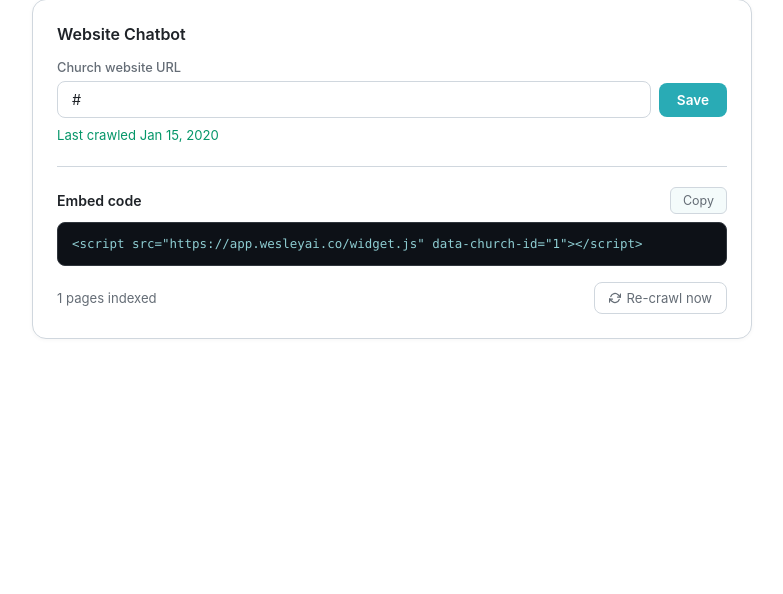
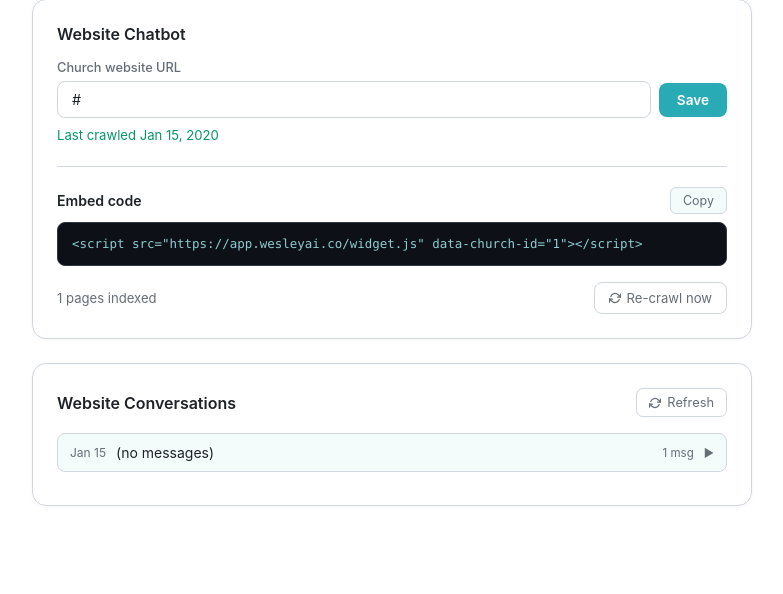
Before and after one commit to matdaltonfirst/wesley-ai-saas, a Flask app: page /dashboard in a window 1280 px wide. Shown: the part 858-1452 px from the top of the page, without its empty margins (248-1031 px from the left). Before the commit the page ends 1197 px from the top, so only its background shows below. Run offline with Flask 3, Linux system fonts and the light colour scheme; a user stored in the database is signed in; tables that the repository leaves empty hold one stand-in row (values such as "Sample post").

Commit message:
Add widget conversation persistence and dashboard view
- New WidgetConversation + WidgetMessage models (widget_conversations,
  widget_messages tables); created automatically via db.create_all()
- Church.widget_conversations relationship with cascade delete
- /api/widget/chat now accepts session_id, saves every message to DB,
  builds history server-side, returns session_id in response
- widget.js replaces client history array with session_id stored in
  sessionStorage (persists across same-tab page navigations)
- Two new login-required endpoints: GET /api/widget/conversations and
  GET /api/widget/conversations/<id>/messages (church-scoped)
- Website Conversations card on /dashboard: shows visitor conversations
  most-recent-first with date, preview, and message count; click to
  lazy-load and expand the full thread inline
- Nightly widget cleanup job at 3:30am deletes conversations > 30 days
- Widget bot now injects church identity (name/city/bot name) into
  system prompt, matching the staff chat behaviour

Co-Authored-By: Claude Sonnet 4.6 <noreply@anthropic.com>

```diff
--- a/app.py
+++ b/app.py
@@ -21,7 +21,7 @@ from docx import Document as DocxDocument
 from apscheduler.schedulers.background import BackgroundScheduler
 from apscheduler.triggers.cron import CronTrigger
 
-from models import db, User, Church, Document, SystemPrompt, CrawledPage, Conversation, Message
+from models import db, User, Church, Document, SystemPrompt, CrawledPage, Conversation, Message, WidgetConversation, WidgetMessage
 
 load_dotenv()
 
@@ -393,12 +393,25 @@ def nightly_cleanup_job():
         for conv in old_convs:
             db.session.delete(conv)
         db.session.commit()
-        print(f"Nightly cleanup: deleted {count} conversation(s) older than 14 days.")
+        print(f"Nightly cleanup: deleted {count} staff conversation(s) older than 14 days.")
+
+
+def nightly_widget_cleanup_job():
+    """Delete widget conversations (and their messages) older than 30 days."""
+    with app.app_context():
+        cutoff = datetime.utcnow() - timedelta(days=30)
+        old = WidgetConversation.query.filter(WidgetConversation.updated_at < cutoff).all()
+        count = len(old)
+        for wconv in old:
+            db.session.delete(wconv)
+        db.session.commit()
+        print(f"Nightly widget cleanup: deleted {count} widget conversation(s) older than 30 days.")
 
 
 scheduler = BackgroundScheduler(daemon=True)
 scheduler.add_job(nightly_crawl_job, CronTrigger(hour=2, minute=0))
 scheduler.add_job(nightly_cleanup_job, CronTrigger(hour=3, minute=0))
+scheduler.add_job(nightly_widget_cleanup_job, CronTrigger(hour=3, minute=30))
 if not scheduler.running:
     scheduler.start()
 
@@ -779,6 +792,52 @@ def get_conversation_messages(conv_id):
     })
 
 
+# ── Widget Conversations API (staff dashboard) ────────────────────────────────
+
+
+@app.route("/api/widget/conversations")
+@login_required
+def list_widget_conversations():
+    wconvs = (
+        WidgetConversation.query
+        .filter_by(church_id=current_user.church_id)
+        .order_by(WidgetConversation.updated_at.desc())
+        .all()
+    )
+    result = []
+    for wc in wconvs:
+        # First user message as a preview
+        first_msg = next((m for m in wc.messages if m.role == "user"), None)
+        preview = (first_msg.content[:80] + "…") if first_msg and len(first_msg.content) > 80 else (first_msg.content if first_msg else "")
+        result.append({
+            "id": wc.id,
+            "session_id": wc.session_id,
+            "created_at": wc.created_at.isoformat(),
+            "updated_at": wc.updated_at.isoformat(),
+            "preview": preview,
+            "message_count": len(wc.messages),
+        })
+    return jsonify({"conversations": result})
+
+
+@app.route("/api/widget/conversations/<int:wconv_id>/messages")
+@login_required
+def get_widget_conversation_messages(wconv_id):
+    wconv = WidgetConversation.query.filter_by(
+        id=wconv_id, church_id=current_user.church_id
+    ).first()
+    if not wconv:
+        return jsonify({"error": "Widget conversation not found."}), 404
+    return jsonify({
+        "id": wconv.id,
+        "session_id": wconv.session_id,
+        "messages": [
+            {"role": m.role, "content": m.content, "created_at": m.created_at.isoformat()}
+            for m in wconv.messages
+        ],
+    })
+
+
 # ── Church branding API ───────────────────────────────────────────────────────
 
 _HEX_COLOR_RE = re.compile(r"^#[0-9a-fA-F]{6}$")
@@ -886,7 +945,7 @@ def widget_chat():
     data = request.get_json(silent=True) or {}
     church_id_raw = data.get("church_id")
     question = (data.get("question") or "").strip()
-    history = data.get("history", [])
+    session_id = (data.get("session_id") or "").strip() or None
 
     def cors_err(msg, status=400):
         resp = jsonify({"error": msg})
@@ -905,6 +964,29 @@ def widget_chat():
     if not church:
         return cors_err("Church not found.", 404)
 
+    # Resolve or create the widget conversation for this session
+    wconv = None
+    if session_id:
+        wconv = WidgetConversation.query.filter_by(
+            church_id=church_id, session_id=session_id
+        ).first()
+    if not wconv:
+        session_id = uuid.uuid4().hex
+        wconv = WidgetConversation(church_id=church_id, session_id=session_id)
+        db.session.add(wconv)
+        db.session.flush()  # get wconv.id
+
+    # Save the user message
+    db.session.add(WidgetMessage(
+        widget_conversation_id=wconv.id, role="user", content=question
+    ))
+
+    # Build history from DB (all previous messages in this session)
+    history = [
+        {"role": m.role, "content": m.content}
+        for m in wconv.messages
+    ]
+
     # Use crawled web content ONLY — never staff documents
     web_chunks = load_church_web_content(church_id)
     context = ""
@@ -914,17 +996,33 @@ def widget_chat():
             context = build_context_block(scored)
 
     prompt_row = SystemPrompt.query.get(1)
-    system_instruction = prompt_row.content if prompt_row else DEFAULT_SYSTEM_PROMPT
+    base_prompt = prompt_row.content if prompt_row else DEFAULT_SYSTEM_PROMPT
+
+    # Inject church identity so the widget bot knows where it's installed
+    church_ctx = f"\n\nYou are installed at {church.name}"
+    if church.church_city:
+        church_ctx += f", located in {church.church_city}"
+    church_ctx += f". Your name is {church.bot_name or 'Wesley'}."
+    system_instruction = base_prompt + church_ctx
 
     try:
         answer = call_gemini(question, context, history, system_instruction)
     except ValueError as e:
+        db.session.rollback()
         return cors_err(str(e), 500)
     except Exception as e:
+        db.session.rollback()
         user_msg, status = _friendly_gemini_error(e)
         return cors_err(user_msg, status)
 
-    resp = jsonify({"answer": answer})
+    # Save the assistant message and touch updated_at
+    db.session.add(WidgetMessage(
+        widget_conversation_id=wconv.id, role="assistant", content=answer
+    ))
+    wconv.updated_at = datetime.utcnow()
+    db.session.commit()
+
+    resp = jsonify({"answer": answer, "session_id": session_id})
     resp.headers["Access-Control-Allow-Origin"] = "*"
     return resp
 
--- a/static/dashboard.js
+++ b/static/dashboard.js
@@ -297,6 +297,91 @@ botColorHex.addEventListener("input", () => {
   if (HEX_RE.test(v)) botColorPicker.value = v;
 });
 
+// ── Widget Conversations ───────────────────────────────────────────────────
+const wconvListEl    = document.getElementById("wconvList");
+const wconvRefreshBtn = document.getElementById("wconvRefreshBtn");
+
+function formatWconvDate(iso) {
+  if (!iso) return "";
+  const d = new Date(iso);
+  const now = new Date();
+  const diffMs = now - d;
+  const diffDays = Math.floor(diffMs / 86400000);
+  if (diffDays === 0) return "Today";
+  if (diffDays === 1) return "Yesterday";
+  if (diffDays < 7)  return `${diffDays}d ago`;
+  return d.toLocaleDateString(undefined, { month: "short", day: "numeric" });
+}
+
+async function toggleWidgetConv(id, itemEl) {
+  const isOpen = itemEl.classList.contains("wconv-open");
+  if (isOpen) {
+    itemEl.classList.remove("wconv-open");
+    return;
+  }
+  itemEl.classList.add("wconv-open");
+
+  // Lazy-load messages on first open (thread div is empty)
+  const threadEl = itemEl.querySelector(".wconv-thread");
+  if (threadEl.dataset.loaded) return;
+  threadEl.dataset.loaded = "1";
+  threadEl.innerHTML = '<div class="wconv-loading">Loading…</div>';
+
+  try {
+    const res  = await fetch(`/api/widget/conversations/${id}/messages`);
+    if (res.status === 401) { window.location.href = "/login"; return; }
+    const data = await res.json();
+    const msgs = data.messages || [];
+    if (!msgs.length) {
+      threadEl.innerHTML = '<div class="wconv-loading">No messages.</div>';
+      return;
+    }
+    threadEl.innerHTML = msgs.map(m => `
+      <div class="wconv-msg">
+        <div class="wconv-msg-role ${esc(m.role)}">${m.role === "user" ? "Visitor" : "Wesley"}</div>
+        <div class="wconv-msg-content">${esc(m.content)}</div>
+      </div>
+    `).join("");
+  } catch {
+    threadEl.innerHTML = '<div class="wconv-loading">Could not load messages.</div>';
+  }
+}
+
+async function loadWidgetConversations() {
+  wconvListEl.innerHTML = '<div class="wconv-empty">Loading…</div>';
+  try {
+    const res  = await fetch("/api/widget/conversations");
+    if (res.status === 401) { window.location.href = "/login"; return; }
+    const data = await res.json();
+    const convs = data.conversations || [];
+
+    if (!convs.length) {
+      wconvListEl.innerHTML = '<div class="wconv-empty">No visitor conversations yet. Once someone chats on your website, they\'ll appear here.</div>';
+      return;
+    }
+
+    wconvListEl.innerHTML = convs.map(c => `
+      <div class="wconv-item" data-id="${c.id}">
+        <div class="wconv-row">
+          <span class="wconv-date">${esc(formatWconvDate(c.updated_at))}</span>
+          <span class="wconv-preview">${esc(c.preview || "(no messages)")}</span>
+          <span class="wconv-count">${c.message_count} msg${c.message_count !== 1 ? "s" : ""}</span>
+          <span class="wconv-chevron">▶</span>
+        </div>
+        <div class="wconv-thread"></div>
+      </div>
+    `).join("");
+
+    wconvListEl.querySelectorAll(".wconv-item").forEach(itemEl => {
+      itemEl.querySelector(".wconv-row").addEventListener("click", () => {
+        toggleWidgetConv(parseInt(itemEl.dataset.id), itemEl);
+      });
+    });
+  } catch {
+    wconvListEl.innerHTML = '<div class="wconv-empty">Could not load conversations.</div>';
+  }
+}
+
 // ── Event listeners ────────────────────────────────────────────────────────
 refreshBtn.addEventListener("click", loadDocuments);
 websiteSaveBtn.addEventListener("click", saveWebsiteUrl);
@@ -306,8 +391,10 @@ websiteUrlEl.addEventListener("keydown", e => {
 crawlBtn.addEventListener("click", triggerCrawl);
 copyEmbedBtn.addEventListener("click", copyEmbedCode);
 botSaveBtn.addEventListener("click", saveBotSettings);
+wconvRefreshBtn.addEventListener("click", loadWidgetConversations);
 
 // ── Init ───────────────────────────────────────────────────────────────────
 loadDocuments();
 loadWebsiteSettings();
 loadBotSettings();
+loadWidgetConversations();
--- a/templates/settings.html
+++ b/templates/settings.html
@@ -366,6 +366,112 @@
       justify-content: flex-end;
       margin-top: 20px;
     }
+
+    /* ── Website Conversations card ── */
+    .wconv-list {
+      display: flex;
+      flex-direction: column;
+      gap: 6px;
+      min-height: 48px;
+    }
+
+    .wconv-empty {
+      padding: 20px 12px;
+      font-size: 0.875rem;
+      color: var(--text-muted);
+      text-align: center;
+      background: var(--surface);
+      border-radius: 8px;
+      border: 1px dashed var(--border);
+    }
+
+    .wconv-item {
+      border: 1px solid var(--border);
+      border-radius: 8px;
+      background: var(--surface);
+      overflow: hidden;
+      transition: border-color 0.15s;
+    }
+    .wconv-item:hover { border-color: var(--border-focus); }
+
+    .wconv-row {
+      display: flex;
+      align-items: center;
+      gap: 10px;
+      padding: 10px 12px;
+      cursor: pointer;
+      user-select: none;
+    }
+
+    .wconv-date {
+      font-size: 0.75rem;
+      color: var(--text-muted);
+      white-space: nowrap;
+      flex-shrink: 0;
+    }
+
+    .wconv-preview {
+      flex: 1;
+      min-width: 0;
+      font-size: 0.875rem;
+      color: var(--text);
+      white-space: nowrap;
+      overflow: hidden;
+      text-overflow: ellipsis;
+    }
+
+    .wconv-count {
+      font-size: 0.72rem;
+      color: var(--text-muted);
+      white-space: nowrap;
+      flex-shrink: 0;
+    }
+
+    .wconv-chevron {
+      color: var(--text-muted);
+      flex-shrink: 0;
+      transition: transform 0.18s;
+      font-size: 0.7rem;
+    }
+    .wconv-item.wconv-open .wconv-chevron { transform: rotate(90deg); }
+
+    .wconv-thread {
+      display: none;
+      flex-direction: column;
+      gap: 8px;
+      padding: 0 12px 14px;
+      border-top: 1px solid var(--border);
+    }
+    .wconv-item.wconv-open .wconv-thread { display: flex; }
+
+    .wconv-msg {
+      display: flex;
+      flex-direction: column;
+      gap: 2px;
+    }
+    .wconv-msg-role {
+      font-size: 0.68rem;
+      font-weight: 700;
+      letter-spacing: 0.05em;
+      text-transform: uppercase;
+      color: var(--text-muted);
+      margin-top: 8px;
+    }
+    .wconv-msg-role.user  { color: var(--accent); }
+    .wconv-msg-role.assistant { color: #64748b; }
+    .wconv-msg-content {
+      font-size: 0.875rem;
+      color: var(--text);
+      line-height: 1.55;
+      white-space: pre-wrap;
+      word-break: break-word;
+    }
+
+    .wconv-loading {
+      padding: 10px 12px;
+      font-size: 0.82rem;
+      color: var(--text-muted);
+    }
   </style>
 </head>
 <body class="settings-page">
@@ -530,6 +636,23 @@
 
       </section>
 
+      <!-- Website Conversations card -->
+      <section class="settings-card">
+        <div class="settings-card-header">
+          <h2 class="settings-card-title">Website Conversations</h2>
+          <button class="refresh-btn-sm" id="wconvRefreshBtn">
+            <svg width="12" height="12" viewBox="0 0 24 24" fill="none" stroke="currentColor" stroke-width="2.5" stroke-linecap="round" stroke-linejoin="round">
+              <polyline points="23 4 23 10 17 10"/><polyline points="1 20 1 14 7 14"/>
+              <path d="M3.51 9a9 9 0 0 1 14.85-3.36L23 10M1 14l4.64 4.36A9 9 0 0 0 20.49 15"/>
+            </svg>
+            Refresh
+          </button>
+        </div>
+        <div class="wconv-list" id="wconvList">
+          <div class="wconv-empty">Loading…</div>
+        </div>
+      </section>
+
     </div><!-- /.settings-content -->
   </main>
 
```
Also changed, not shown: models.py (+32 -0 lines), static/widget.js (+15 -10 lines).
